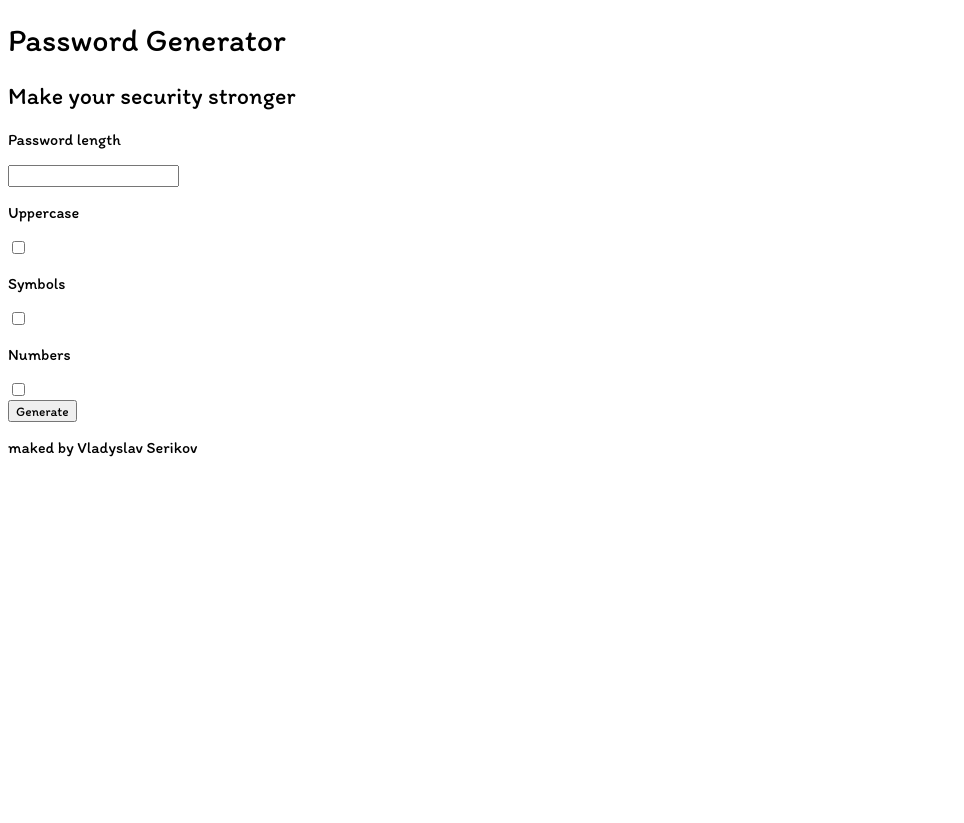
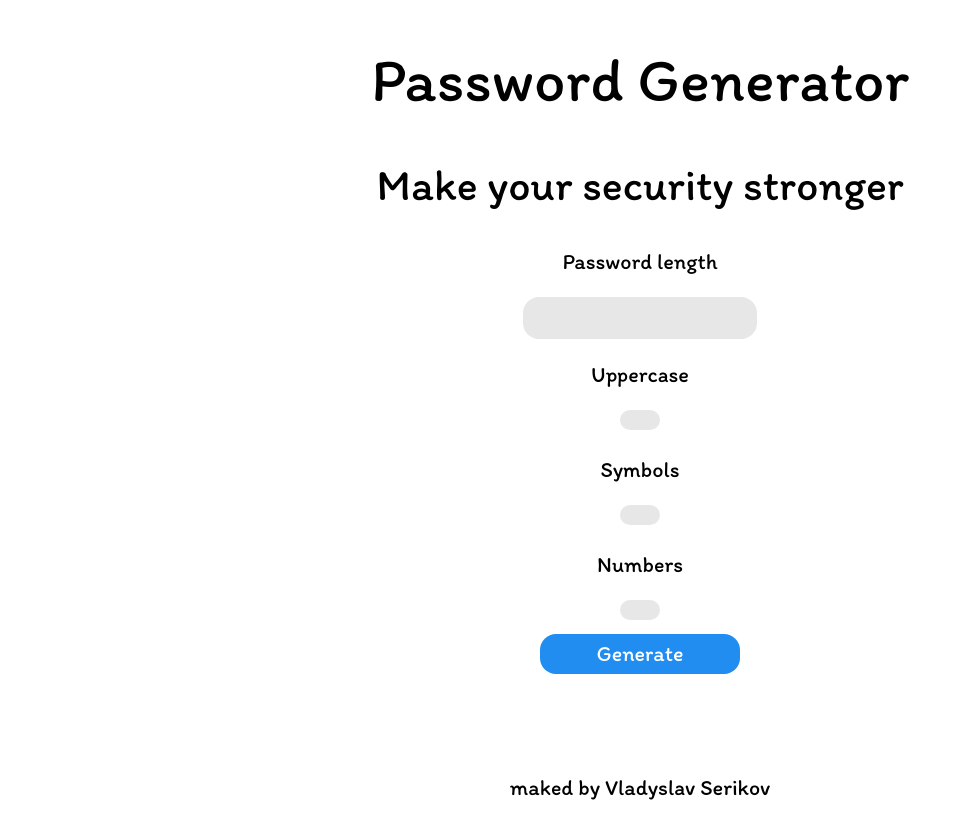
Before and after one commit to ell10tt/passwordGenerator, a plain HTML site: page index.html in a window 1280 px wide. Shown: the whole page, without its empty margins (0-964 px from the left). Before the commit the page ends 800 px from the top, so only its background shows below. Drawn offline with Linux system fonts and the light colour scheme.

Commit message:
Added CSS styles
I added CSS styles and made it look a little bit better.

```diff
--- a/index.html
+++ b/index.html
@@ -18,14 +18,14 @@
     <div class="passLenght">
         <p class="simpleText">Password length</p>
 
-        <input type="number">
+        <input class="passwordLengthHolder" type="number">
     </div>
 
     <div class="upper">
         <p class="simpleText">Uppercase</p>
 
         <label class="switch">
-            <input type="checkbox">
+            <input class="sliderUpper" type="checkbox">
 
             <span class="sliderUpper"></span>
         </label>
@@ -35,7 +35,7 @@
         <p class="simpleText">Symbols</p>
 
         <label class="switch">
-            <input type="checkbox">
+            <input class="sliderSymb" type="checkbox">
 
             <span class="sliderSymb"></span>
         </label>
@@ -45,7 +45,7 @@
         <p class="simpleText">Numbers</p>
 
         <label class="switch">
-            <input type="checkbox">
+            <input class="sliderNumbers" type="checkbox">
 
             <span class="sliderNumbers"></span>
         </label>
@@ -56,8 +56,8 @@
     <div class="readyPass">
     </div>
 
-    <footer>
-        <p class="simpleText footerName">maked by Vladyslav Serikov</p>
+    <footer class="footer">
+        <p class="simpleText creatorName">maked by Vladyslav Serikov</p>
     </footer>
 </body>
 </html>
--- a/scripts/script.js
+++ b/scripts/script.js
@@ -35,11 +35,13 @@ document.addEventListener("DOMContentLoaded", () => {
 
         const newPassword = generatePassword(length, options);
         readyPassDiv.textContent = newPassword;
-        readyPassDiv.style.backgroundColor = "#D3D3D3";
+        readyPassDiv.style.backgroundColor = "#e7e7e7";
         readyPassDiv.style.padding = "10px";
-        readyPassDiv.style.borderRadius = "10px";
+        readyPassDiv.style.borderRadius = "20px";
         readyPassDiv.style.textAlign = "center";
         readyPassDiv.style.fontSize = "20px";
-        readyPassDiv.style.fontWeight = "bold";
+        readyPassDiv.style.width = "600px";
+        readyPassDiv.style.margin = "0 auto";
+        readyPassDiv.style.marginTop = "20px";
     });
 });
--- a/styles/style.scss
+++ b/styles/style.scss
@@ -5,4 +5,95 @@
 
 body {
     color: #000;
+    text-align: center;
 }
+
+.headling {
+    font-size: 62px;
+}
+
+.sub-headling {
+    font-size: 44px
+}
+
+.simpleText {
+    font-size: 22px;
+}
+
+.passwordLengthHolder {
+    width: 200px;
+    height: 40px;
+    border-radius: 16px;
+    border-width: 0;
+    background-color: #e7e7e7;
+    padding-left:32px;
+    font-size: 22px;
+}
+
+.passwordLengthHolder:active {
+    border-width: 0;
+}
+
+.passwordLengthHolder:hover {
+    background-color:#d8d8d8;
+    transition: 0.4s;
+}
+
+
+
+
+
+.generateBtn {
+    margin-top: 10px;
+    background-color: #218df1;
+    color: #fff;
+    font-size: 22px;
+    width: 200px;
+    height: 40px;
+    border-radius: 16px;
+    border-width: 0;
+}
+
+.generateBtn:hover {
+    background-color: #6db1f0;
+    transition: 0.2s;
+}
+
+.switch {
+    position: relative;
+    display: inline-block;
+    width: 40px;
+    height: 20px;
+}
+
+.switch input {
+    opacity: 0;
+    width: 0;
+    height: 0;
+}
+
+.sliderUpper, .sliderSymb, .sliderNumbers {
+    position: absolute;
+    cursor: pointer;
+    top: 0;
+    left: 0;
+    right: 0;
+    bottom: 0;
+    background-color: #e7e7e7;
+    border-radius: 20px;
+    transition: 0.4s;
+}
+
+.sliderUpper:hover, .sliderSymb:hover, .sliderNumbers:hover {
+    background-color:#d8d8d8;
+}
+
+.switch input:checked + .sliderUpper,
+.switch input:checked + .sliderSymb,
+.switch input:checked + .sliderNumbers {
+    background-color: #218df1;
+}
+
+.creatorName {
+    margin-top: 100px;
+}
```
Also changed, not shown: styles/style.css, 1 other file.
